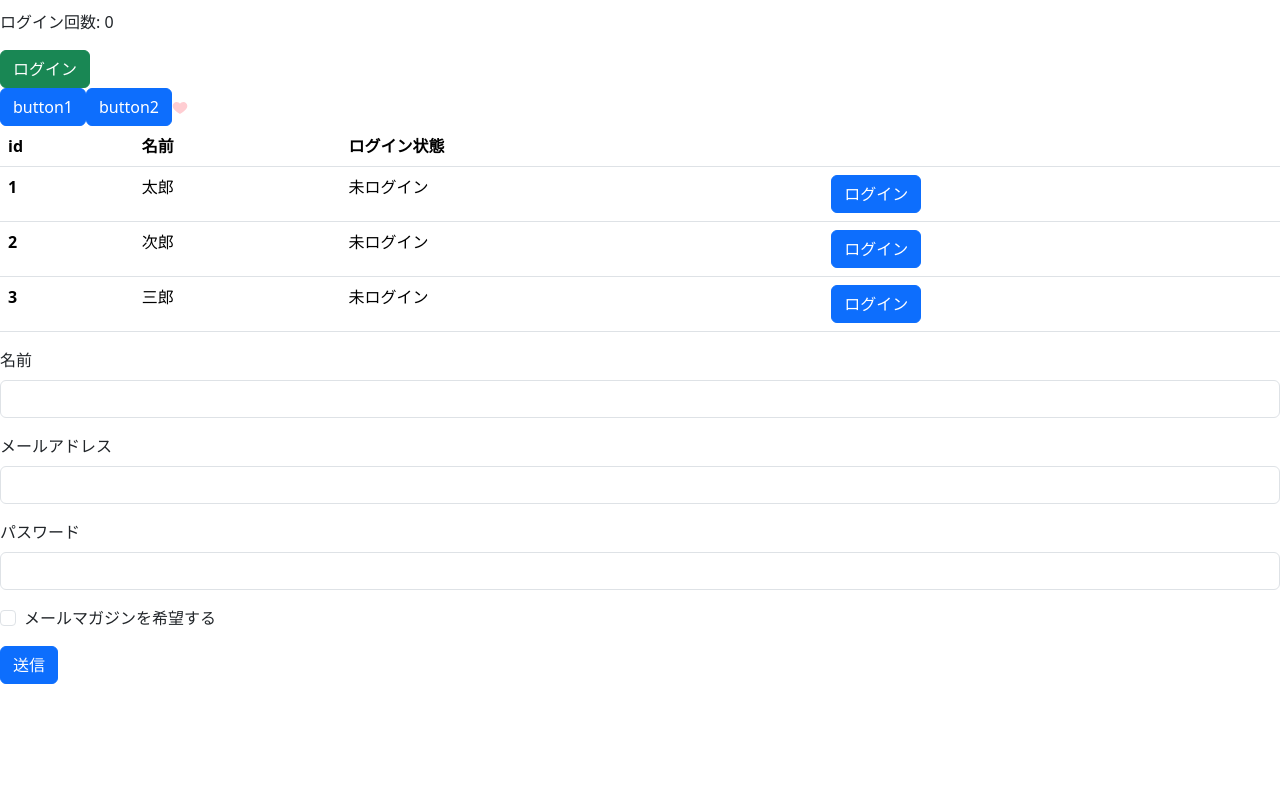
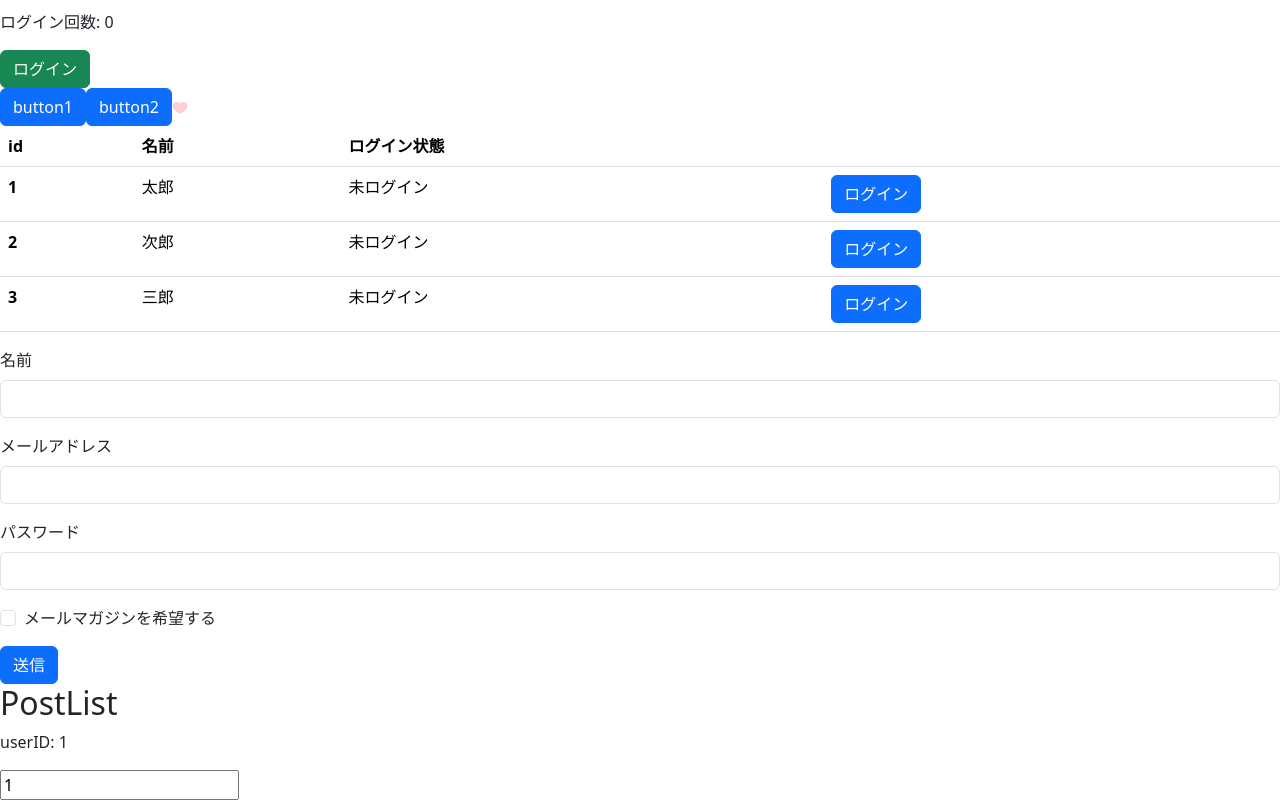
Before and after one commit to umedanaoyuki/react-typescript0909, a React (Vite) app: page / in a window 1280 px wide. Shown: the part 288-1088 px from the top of the page. Before the commit the page ends 972 px from the top, so only its background shows below. Built offline with nearby package versions, Linux system fonts and the light colour scheme.

Commit message:
feat: useEffect

```diff
--- a/src/App.tsx
+++ b/src/App.tsx
@@ -1,6 +1,7 @@
 import { Breadcrumb } from "./components/Breadcrumb";
 import { Form } from "./components/Form";
 import { Like } from "./components/Like";
+import { PostList } from "./components/PostList";
 import { PrimaryButton } from "./components/PrimaryButton";
 import { UserList } from "./components/UserList";
 import { UserDetail } from "./UserDetail";
@@ -21,6 +22,7 @@
       </>
       <UserList />
       <Form />
+      <PostList />
     </>
   );
 }
--- /dev/null
+++ b/src/components/PostList.tsx
@@ -0,0 +1,23 @@
+import { useEffect, useState } from "react";
+
+export const PostList = () => {
+  const [userId, setUserId] = useState(1);
+
+  useEffect(() => {
+    console.log("PostsList");
+  }, [userId]);
+
+  return (
+    <div>
+      <h2>PostList</h2>
+      <div>
+        <p>userID: {userId}</p>
+        <input
+          type="number"
+          value={userId}
+          onChange={(e) => setUserId(Number(e.target.value))}
+        />
+      </div>
+    </div>
+  );
+};
```
